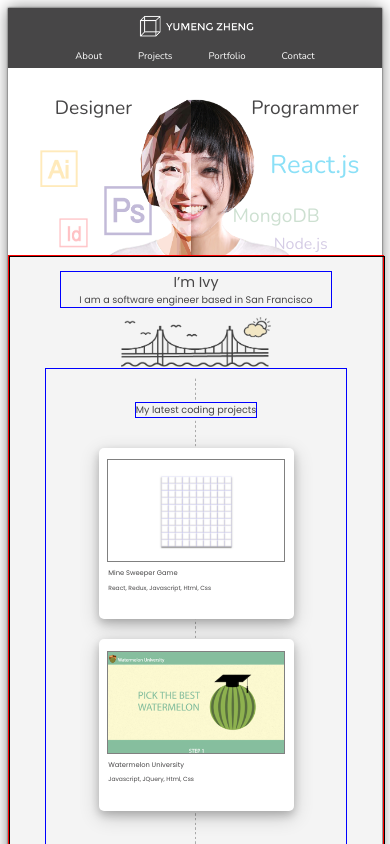
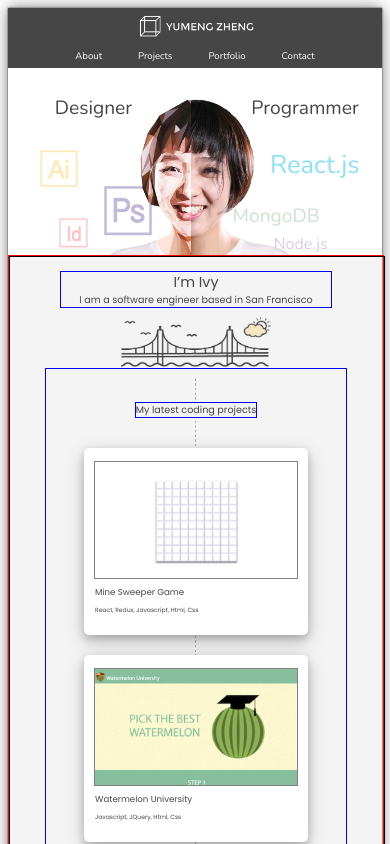
Before and after one commit to YumengZheng/portfolio, a React app: page /#/ in a window 390 px wide. Shown: the top 844 px of the page. Built offline with nearby package versions, Linux system fonts and the light colour scheme.

Commit message:
projects radio work

```diff
--- a/src/components/Projects.js
+++ b/src/components/Projects.js
@@ -4,19 +4,28 @@ import '../styles/Project.css';
 import $ from 'jquery';
 
 const LastestProject = ({url, image, name, tech}) =>{
-  let projectStyle = {}
-  if(700<window.innerWidth && window.innerWidth<1240){
+  const width = document.body.clientWidth
+  let projectStyle;
+  if (width>=1240){
+    projectStyle = {
+     width: '300px',
+     height: '250px',
+     fontSize: '0.7em'}
+  } else if(700<width && width<1240){
      projectStyle = {
-      width: window.innerWidth*0.25,
-      height: window.innerWidth*0.2}
-  } else if (window.innerWidth>=1240){
-     projectStyle = {
-      width: '300px',
-      height: '250px'}
-  } else if(window.innerWidth <= 700){
+      width: width*0.25,
+      height: width*0.2,
+      fontSize: '0.7em'}
+  } else if(600<width && width<700){
     projectStyle = {
-      width: window.innerWidth*0.5,
-      height: window.innerWidth*0.44}
+      width: width*0.6,
+      height: width*0.5,
+     fontSize: '1.2em'}
+  } else if(width <= 600){
+    projectStyle = {
+      width: width*0.6,
+      height: width*0.5,
+      fontSize: '0.9em'}
   }
     return (
       <div className="project-box" style={projectStyle}>
--- a/src/styles/Project.css
+++ b/src/styles/Project.css
@@ -52,7 +52,7 @@
   }
 }
 
-@media (min-width: 700px) and (max-width: 1240px){
+@media (min-width: 730px) and (max-width: 1240px){
   .project-box{
     display: flex;
     flex-direction: column;
@@ -106,7 +106,7 @@
   }
 }
 
-@media (min-width: 0px) and (max-width: 700px){
+@media (min-width: 0px) and (max-width: 730px){
   .project-box{
     margin: 10px auto;
     display: flex;
@@ -115,7 +115,6 @@
     border-radius: 5px;
     cursor: pointer;
     box-shadow: 0 4px 8px 0 rgba(0, 0, 0, 0.2), 0 6px 20px 0 rgba(0, 0, 0, 0.19);
-    font-size: 0.7em;
     /* border: 1px solid blue;  */
   }
   .project-link-box{
```
